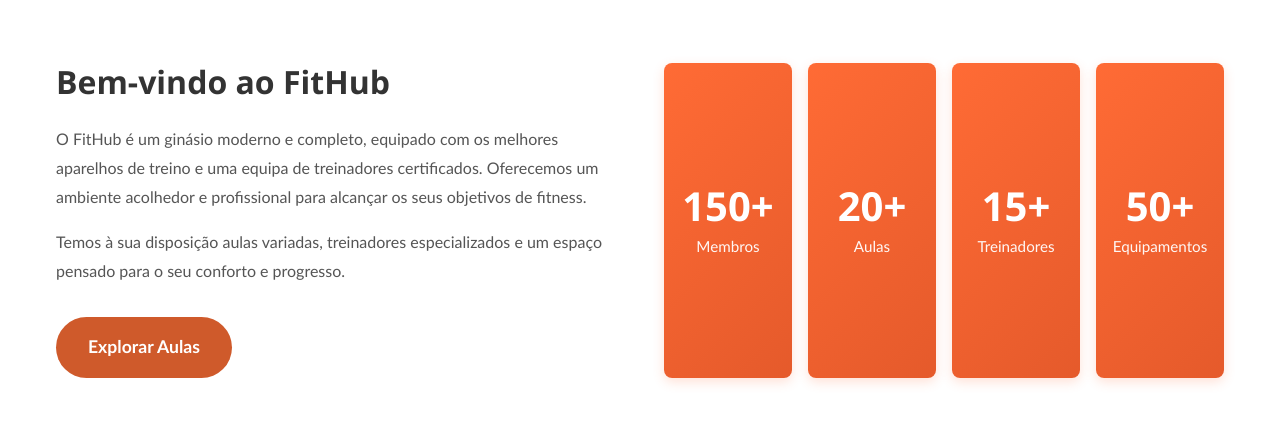
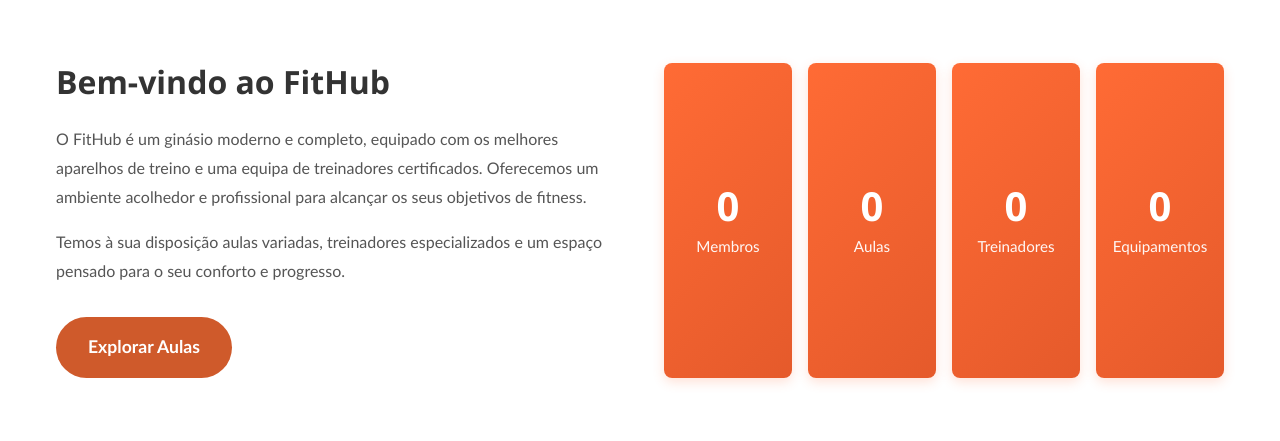
Before and after one commit to afonsovilas/fit-hub-gym, a PHP site: page / in a window 1280 px wide. Shown: the part 801-1242 px from the top of the page. Run offline with PHP 8.4, Linux system fonts and the light colour scheme.

Commit message:
Change Home page information

```diff
--- a/index.php
+++ b/index.php
@@ -10,6 +10,30 @@ $active_page = 'home';
 
 require_once __DIR__ . '/templates/header.php';
 require_once __DIR__ . '/templates/navbar.php';
+require_once __DIR__ . '/database/connection.php';
+
+$num_members = 0;
+$num_classes = 0;
+$num_trainers = 0;
+$num_equipment = 0;
+
+try {
+    $db = get_db();
+
+    $stmtMembers = $db->query("SELECT COUNT(*) FROM users WHERE role = 'member' AND is_active = 1");
+    $num_members = (int) $stmtMembers->fetchColumn();
+
+    $stmtClasses = $db->query("SELECT COUNT(*) FROM classes");
+    $num_classes = (int) $stmtClasses->fetchColumn();
+
+    $stmtTrainers = $db->query("SELECT COUNT(*) FROM users WHERE role = 'trainer' AND is_active = 1");
+    $num_trainers = (int) $stmtTrainers->fetchColumn();
+
+    $stmtEquipment = $db->query("SELECT COUNT(*) FROM equipment");
+    $num_equipment = (int) $stmtEquipment->fetchColumn();
+} catch (Throwable $e) {
+    error_log('[INDEX STATS ERROR] ' . $e->getMessage());
+}
 ?>
 
 <main>
@@ -40,19 +64,19 @@ require_once __DIR__ . '/templates/navbar.php';
                 </div>
                 <div class="about-stats">
                     <div class="stat-box">
-                        <h3>150+</h3>
+                        <h3><?= h($num_members) ?></h3>
                         <p>Membros</p>
                     </div>
                     <div class="stat-box">
-                        <h3>20+</h3>
+                        <h3><?= h($num_classes) ?></h3>
                         <p>Aulas</p>
                     </div>
                     <div class="stat-box">
-                        <h3>15+</h3>
+                        <h3><?= h($num_trainers) ?></h3>
                         <p>Treinadores</p>
                     </div>
                     <div class="stat-box">
-                        <h3>50+</h3>
+                        <h3><?= h($num_equipment) ?></h3>
                         <p>Equipamentos</p>
                     </div>
                 </div>
```
